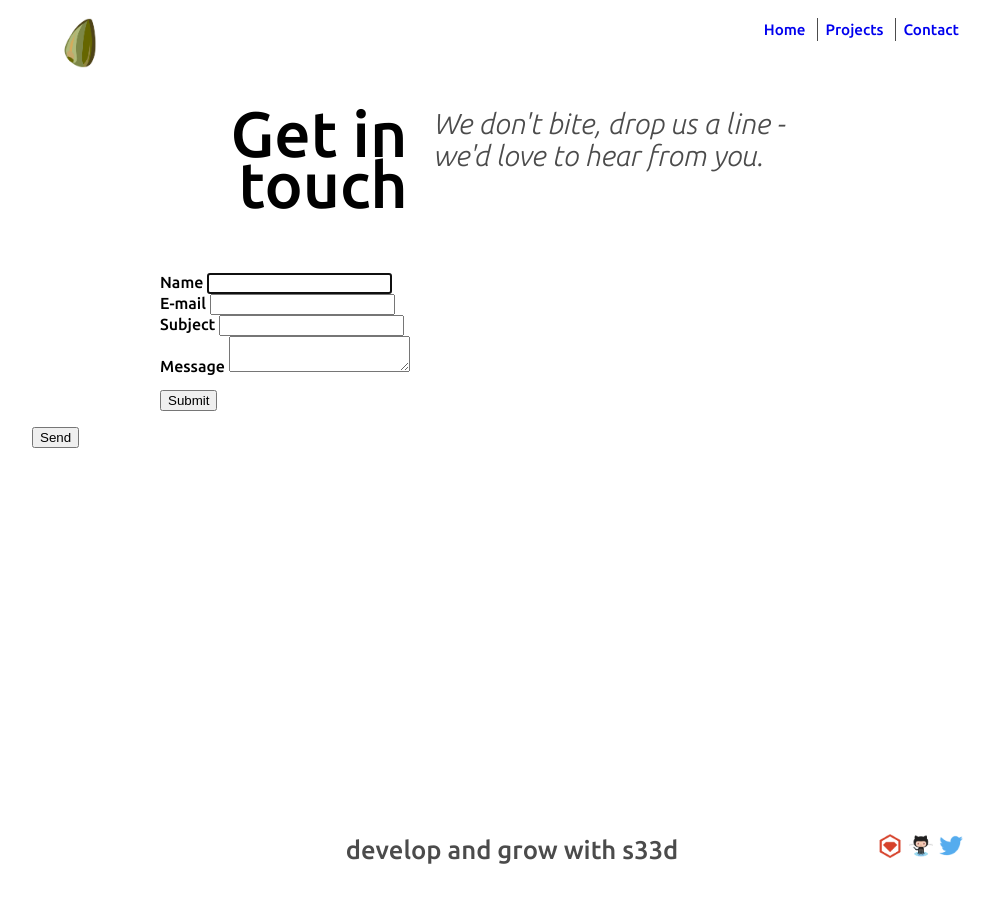
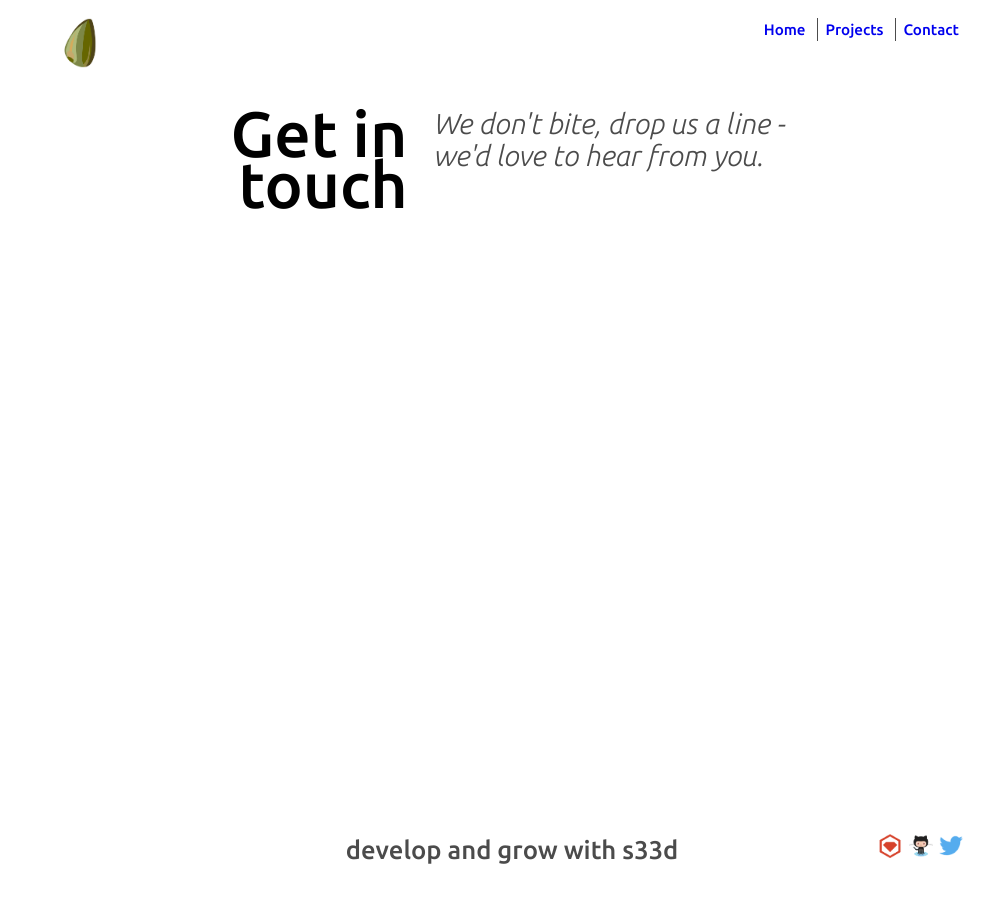
Before and after one commit to s33dco/s33dsite, a Jekyll site: the page built from contact/index.html, in a window 1280 px wide. Shown: the whole page, without its empty margins (128-1121 px from the left). Built offline with Jekyll 4.4.1, drawn with Linux system fonts in a browser that asks for light colours; nearby versions of some CDN libraries; part of the change alters nothing that is shown.

Commit message:
contact change

```diff
--- a/contact/index.html
+++ b/contact/index.html
@@ -3,55 +3,6 @@ layout: default
 title: Get in touch
 description: contact s33d to discuss your next project
 ---
-<script type="text/javascript">
-	function showRecaptcha(element) {
-  Recaptcha.create('6LfJh0gUAAAAAL7fuN6NMeTyw8Xvh_Kv0hgJRWTJ', element, {
-    theme: 'custom', // you can pick another at https://developers.google.com/recaptcha/docs/customization
-    custom_theme_widget: 'recaptcha_widget'
-  });
-}
-
-function setupRecaptcha() {
-  var contactFormHost = 'https://s33dcontact.herokuapp.com/',
-      form = $('#contact-form'),
-      notice = form.find('#notice');
-
-  if (form.length) {
-    showRecaptcha('recaptcha_widget');
-
-    form.submit(function(ev){
-      ev.preventDefault();
-
-      $.ajax({
-        type: 'POST',
-        url: contactFormHost + 'send_email',
-        data: form.serialize(),
-        dataType: 'json',
-        success: function(response) {
-          switch (response.message) {
-            case 'success':
-              form.fadeOut(function() {
-                form.html('<h4>' + form.data('success') + '</h4>').fadeIn();
-              });
-              break;
-
-            case 'failure_captcha':
-              showRecaptcha('recaptcha_widget');
-              notice.text(notice.data('captcha-failed')).fadeIn();
-              break;
-
-            case 'failure_email':
-              notice.text(notice.data('error')).fadeIn();
-          }
-        },
-        error: function(xhr, ajaxOptions, thrownError) {
-          notice.text(notice.data('error')).fadeIn();
-        }
-      });
-    });
-  }
-}
-</script>
 <div class="callout-section">
 	<div class="callout-title">
 		<h1>Get in touch</h1>
@@ -62,27 +13,5 @@ function setupRecaptcha() {
 </div>
 
 <div class="main-section">
-	<form id="contact-form" class="contact-form" method="post" data-success="Message successfully sent!">
 
-	<label for="name">Name</label>
-	<input id="name" type="text" name="name" class="field" required autofocus /><br/>
-
-	<label for="email">E-mail</label>
-	<input id="email" type="email" name="email" class="field" required /><br/>
-
-	<label for="subject">Subject</label>
-	<input id="subject" type="text" name="subject" class="field" required /><br/>
-
-	<label for="message">Message</label>
-	<textarea id="message" name="message" required ></textarea><br/>
-
-	   <div class="g-recaptcha" data-sitekey="6LfJh0gUAAAAAL7fuN6NMeTyw8Xvh_Kv0hgJRWTJ"></div>
-      <br/>
-      <input type="submit" value="Submit">
-	</div><br/>
-	<div id="notice" class="notice" data-captcha-failed="Incorrect captcha!" data-error="There was an error sending the message, please try again."></div>
-	<button type="submit">Send</button>
-	</form>
-
-	<script type="text/javascript" src="http://www.google.com/recaptcha/api/js/recaptcha_ajax.js"></script>
 </div>
```
